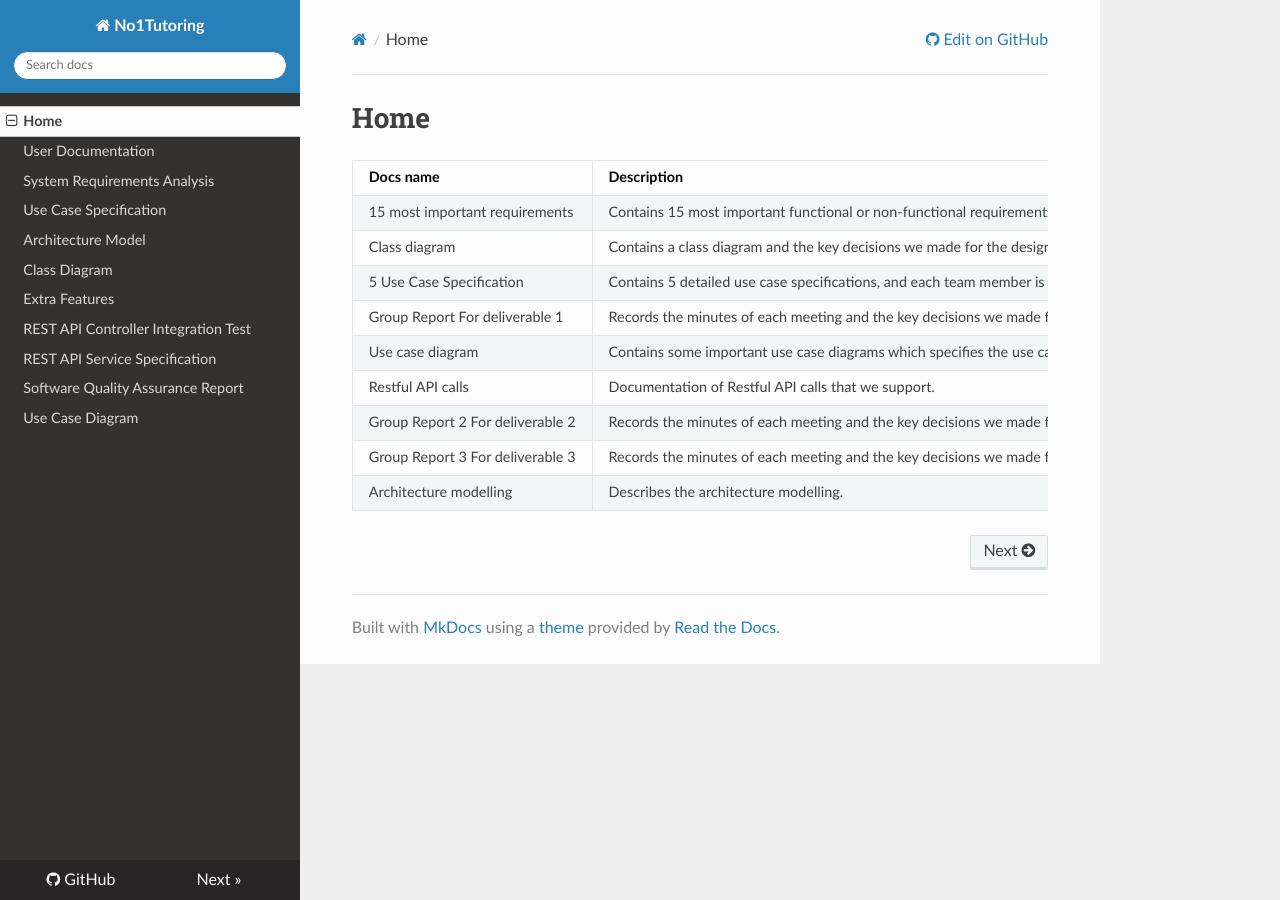
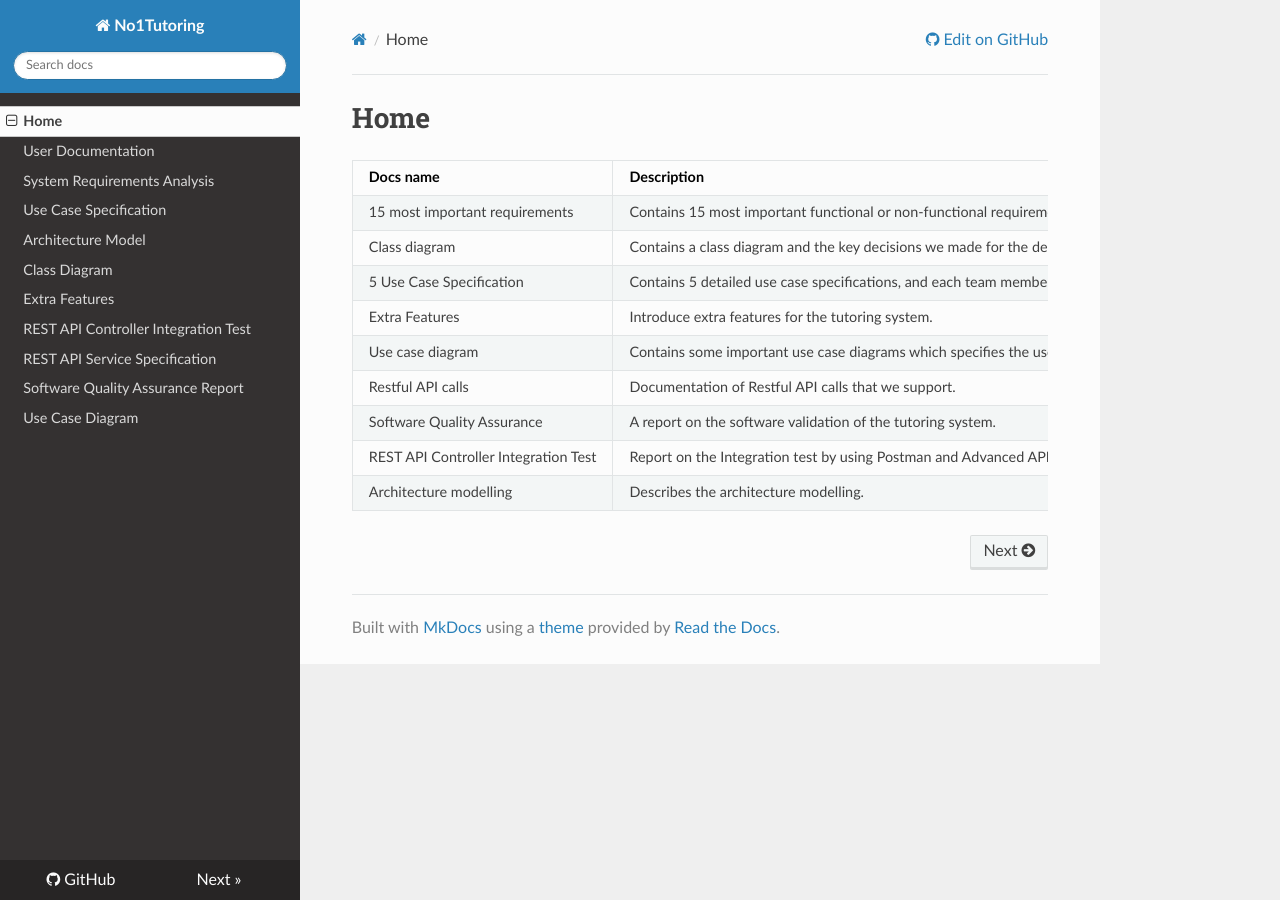
Before and after one commit to haoweiqiu/No1Tutoring, an MkDocs documentation site: the page built from docs/index.md, in a window 1280 px wide. Built offline with MkDocs 1.6.1, drawn with Linux system fonts in a browser that asks for light colours; nearby versions of some CDN libraries.

Commit message:
Update index.md

```diff
--- a/docs/index.md
+++ b/docs/index.md
@@ -5,9 +5,9 @@
 |15 most important requirements   |Contains 15 most important functional or non-functional requirements |
 |Class diagram   |Contains a class diagram and the key decisions we made for the design of the domain model   |
 |5 Use Case Specification   |Contains 5 detailed use case specifications, and each team member is responsible for one use case   |
-|Group Report For deliverable 1   |Records the minutes of each meeting and the key decisions we made for this project in deliverable 1.   |
+|Extra Features   |Introduce extra features for the tutoring system.   |
 |Use case diagram   |Contains some important use case diagrams which specifies the use case   |
 |Restful API calls   |Documentation of Restful API calls that we support.   |
-|Group Report 2 For deliverable 2|Records the minutes of each meeting and the key decisions we made for this project in deliverable 2.   |
-|Group Report 3 For deliverable 3|Records the minutes of each meeting and the key decisions we made for this project in deliverable 3.   |
+|Software Quality Assurance |A report on the software validation of the tutoring system.   |
+|REST API Controller Integration Test |Report on the Integration test by using Postman and Advanced API Client.   |
 |Architecture modelling|Describes the architecture modelling.  |
```
